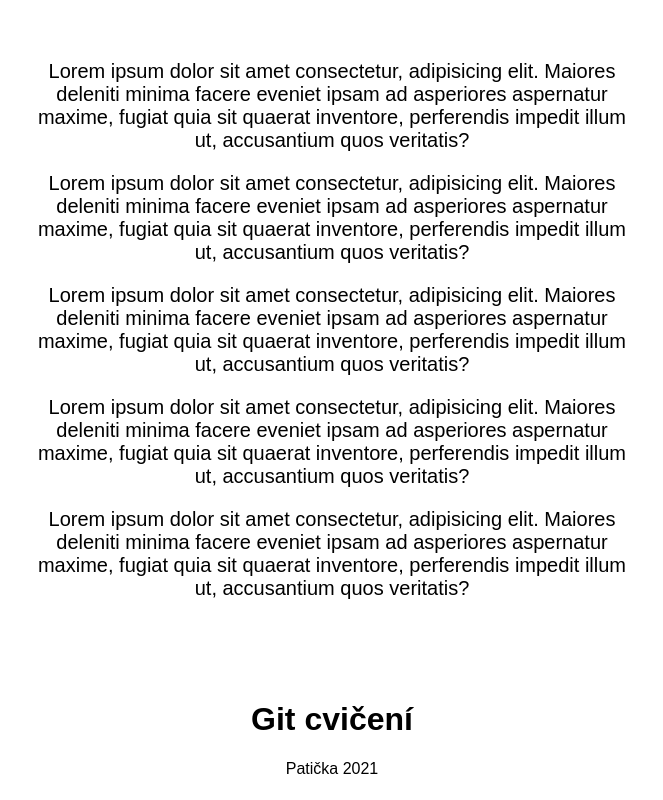
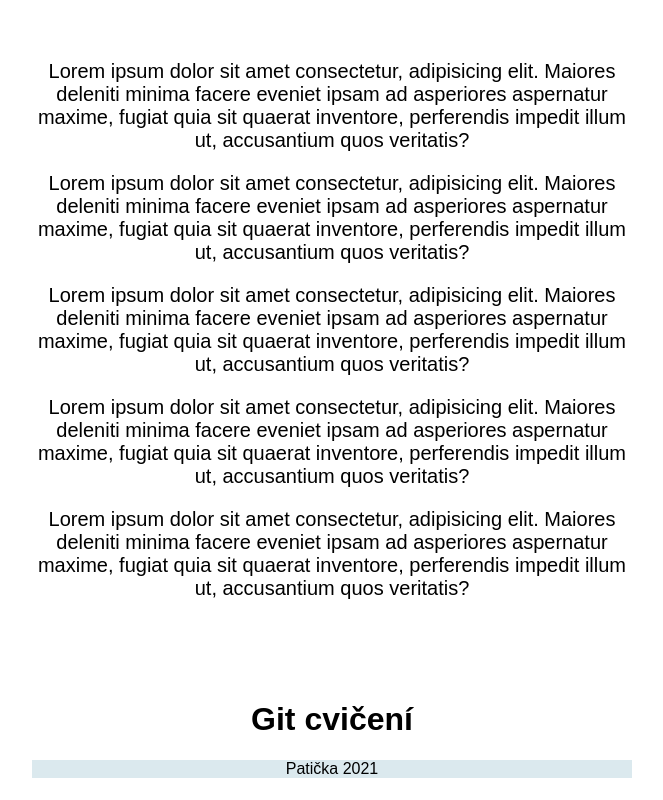
Before and after one commit to boomafromboomiland/git-cviceni, a plain HTML site: page index.html in a window 1280 px wide. Shown: the whole page, without its empty margins (308-971 px from the left). Drawn offline with Linux system fonts and the light colour scheme.

Commit message:
footer styly

```diff
--- a/style.css
+++ b/style.css
@@ -8,3 +8,7 @@ main {
 	padding: 3em 0;
 	font-size: 20px;
 }
+
+footer {
+    background-color: #dbe9ee;
+}
```
